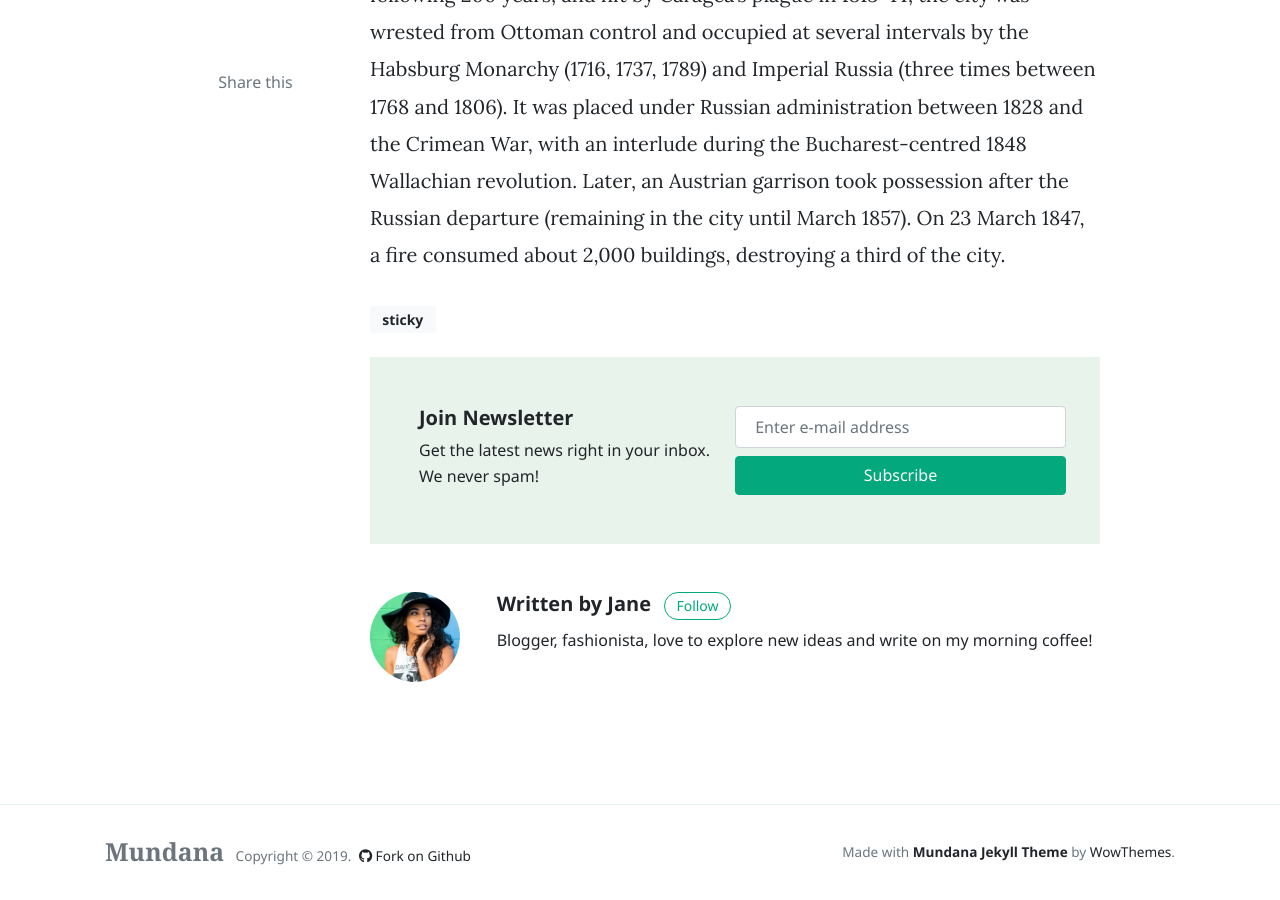
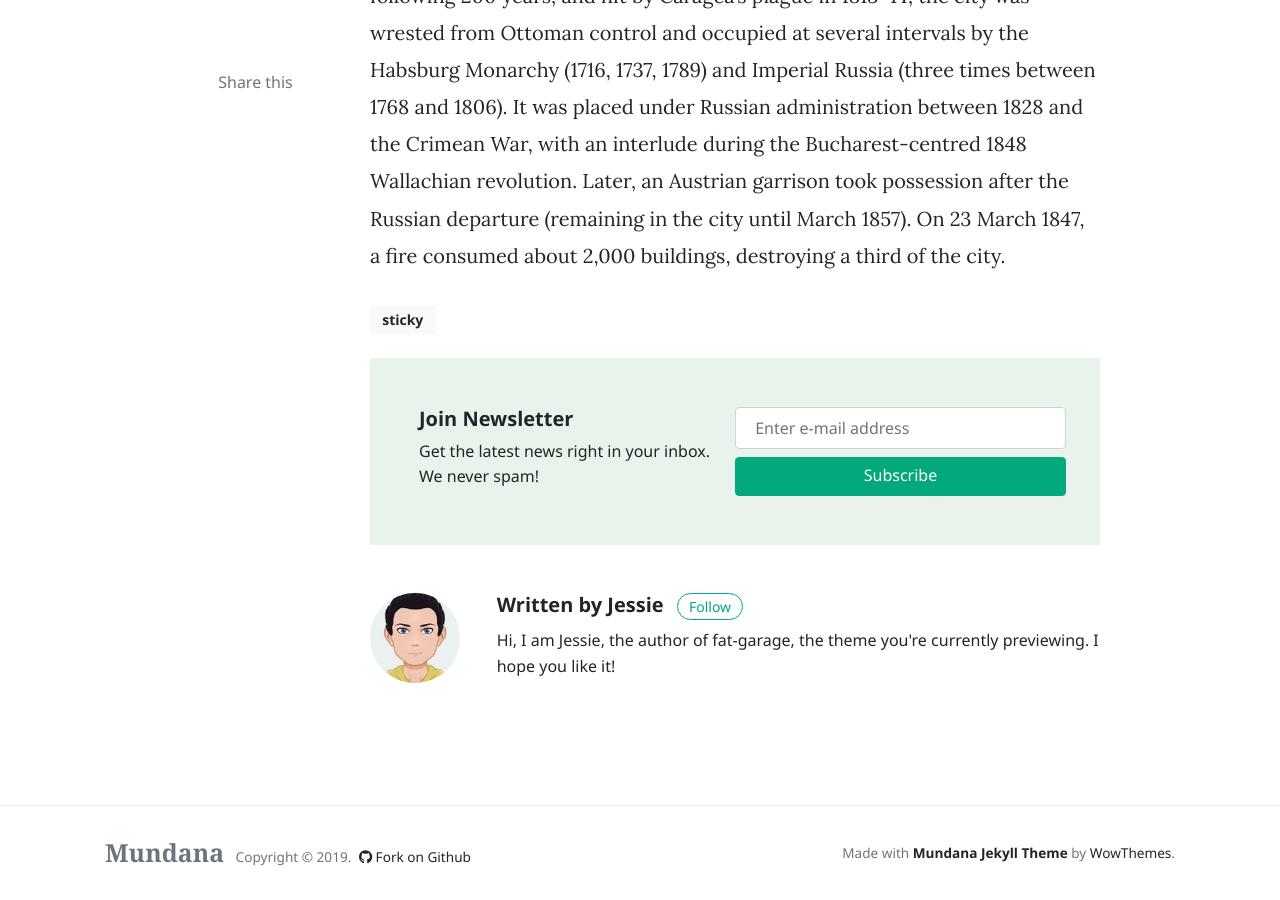
Before and after one commit to qijinzing/fat-garage.github.io, a Jekyll site: the page built from _posts/2019-01-18-charm-old-cities.md, in a window 1280 px wide and 900 px high, scrolled down 1191 px. Built offline with Jekyll 4.4.1, drawn with Linux system fonts in a browser that asks for light colours; nearby versions of some CDN libraries; comment, search, counter and statistics services are not loaded.

Commit message:
edit author

```diff
--- a/_config.yml
+++ b/_config.yml
@@ -18,13 +18,13 @@ plugins:
   - jekyll-seo-tag
 
 authors:
-    sal:
-      name:           Sal
-      site:           https://www.wowthemes.net
+    jessie:
+      name:           Jessie
+      site:           https://lg565245594.github.io
       avatar:         /assets/images/avatar1.jpg
-      bio:            "Hi, I am Sal, the author of Mundana, the theme you're currently previewing. I hope you like it!"
-      email:          wowthemesnet@gmail.com
-      twitter:        https://twitter.com/wowthemesnet
+      bio:            "Hi, I am Jessie, the author of fat-garage, the theme you're currently previewing. I hope you like it!"
+      email:          jessie@gmail.com
+      twitter:        https://twitter.com/jessie
 
     jane:
       name:           Jane
--- a/_posts/2019-01-18-charm-old-cities.md
+++ b/_posts/2019-01-18-charm-old-cities.md
@@ -1,7 +1,7 @@
 ---
 layout: post
 title:  "Could we reinvent the charm of old cities? Yes!"
-author: jane
+author: jessie
 categories: [ Jekyll, tutorial ]
 image: assets/images/home.jpg
 tags: [sticky]
```
